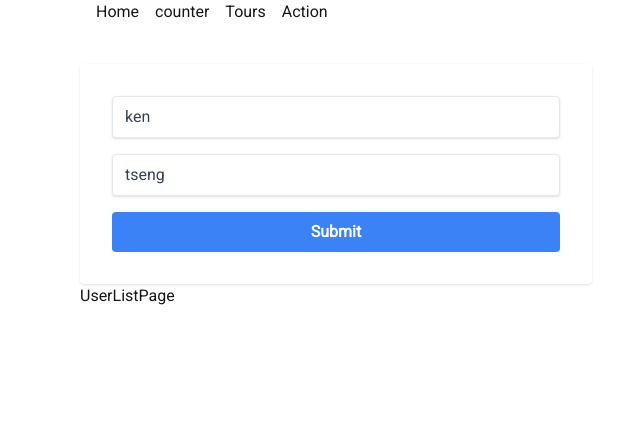
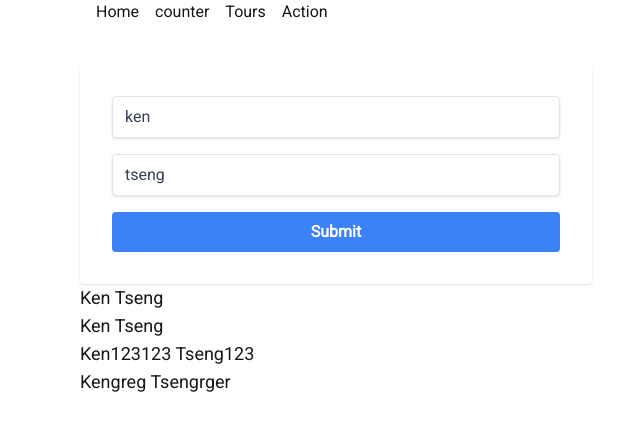
Before and after one commit to PKTseng/Airbnb, a Next.js app: page /action in a window 1280 px wide. Shown: the top 430 px of the page, without its empty margins (176-816 px from the left). Built offline with nearby package versions, Linux system fonts and the light colour scheme.

Commit message:
update user tsx

```diff
--- a/components/UserList.tsx
+++ b/components/UserList.tsx
@@ -1,5 +1,25 @@
-function UserListPage() {
-  return <div>UserListPage</div>
+import { fetchUser } from '@/utils/actions'
+
+async function UserListPage() {
+  const users = await fetchUser()
+
+  return (
+    <div>
+      {users.length ? (
+        <div>
+          {users.map((user) => {
+            return (
+              <h4 key={user.id} className='text-lg capitalize'>
+                {user.firstName} {user.lastName}
+              </h4>
+            )
+          })}
+        </div>
+      ) : (
+        <p>No user ...</p>
+      )}
+    </div>
+  )
 }
 
 export default UserListPage
--- a/user.json
+++ b/user.json
@@ -1,17 +1 @@
-[
-  {
-    "firstName": "ken",
-    "lastName": "tseng",
-    "id": "1734853142422"
-  },
-  {
-    "firstName": "ken",
-    "lastName": "tseng",
-    "id": "1734853143885"
-  },
-  {
-    "firstName": "ken123123",
-    "lastName": "tseng123",
-    "id": "1734853150343"
-  }
-]
+[{"firstName":"ken","lastName":"tseng","id":"1734853142422"},{"firstName":"ken","lastName":"tseng","id":"1734853143885"},{"firstName":"ken123123","lastName":"tseng123","id":"1734853150343"},{"firstName":"kengreg","lastName":"tsengrger","id":"1734854682227"}]
--- a/utils/actions.ts
+++ b/utils/actions.ts
@@ -2,7 +2,7 @@
 
 import { readFile, writeFile } from 'fs/promises'
 
-interface User {
+export interface User {
   id: string
   firstName: string
   lastName: string
@@ -19,7 +19,7 @@ export const createUser = async (formData: FormData) => {
   console.log({ firstName, lastName, rowData })
 }
 
-const fetchUser = async () => {
+export const fetchUser = async (): Promise<User[]> => {
   const result = await readFile('user.json', { encoding: 'utf-8' })
   const user = result ? JSON.parse(result) : []
 
```
Also changed, not shown: utils/readme.md.
